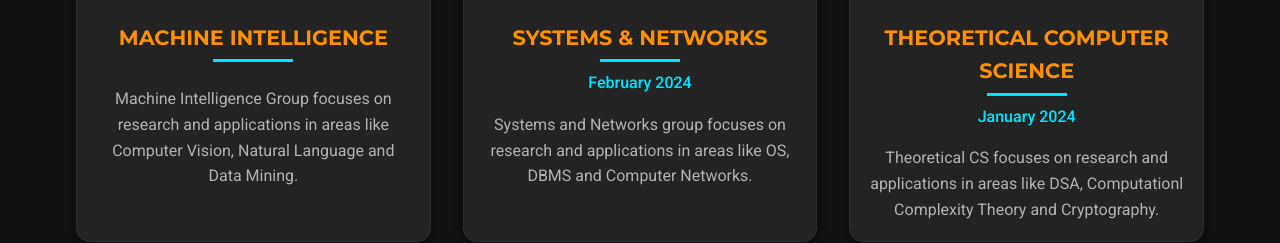
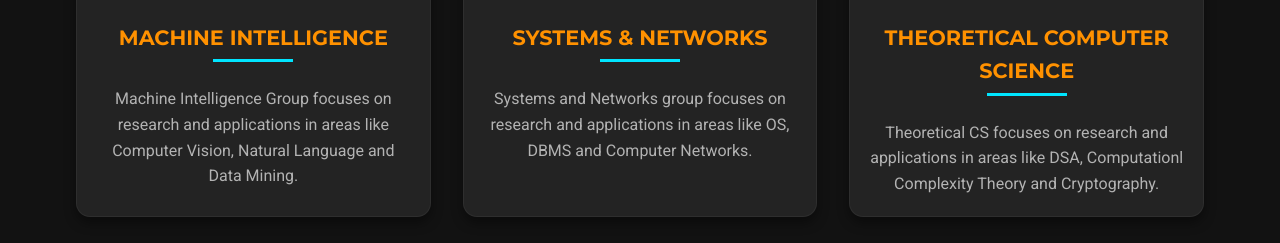
Before and after one commit to Mohitgit22/ACM, a React (Vite) app in the folder frontend/: page /events in a window 1280 px wide. Shown: the part 439-682 px from the top of the page. Built offline with nearby package versions, Linux system fonts and the light colour scheme.

Commit message:
Removed Dates

```diff
--- a/frontend/src/pages/EventsPage.jsx
+++ b/frontend/src/pages/EventsPage.jsx
@@ -15,14 +15,14 @@ const events = [
 	},
 	{
 		title: 'SYSTEMS & NETWORKS',
-		date: 'February 2024',
+
 		image: networks,
 		description:
 			'Systems and Networks group focuses on research and applications in areas like OS, DBMS and Computer Networks.',
 	},
 	{
 		title: 'THEORETICAL COMPUTER SCIENCE',
-		date: 'January 2024',
+
 		image: TS,
 		description:
 			'Theoretical CS focuses on research and applications in areas like DSA, Computationl Complexity Theory and Cryptography.',
```
